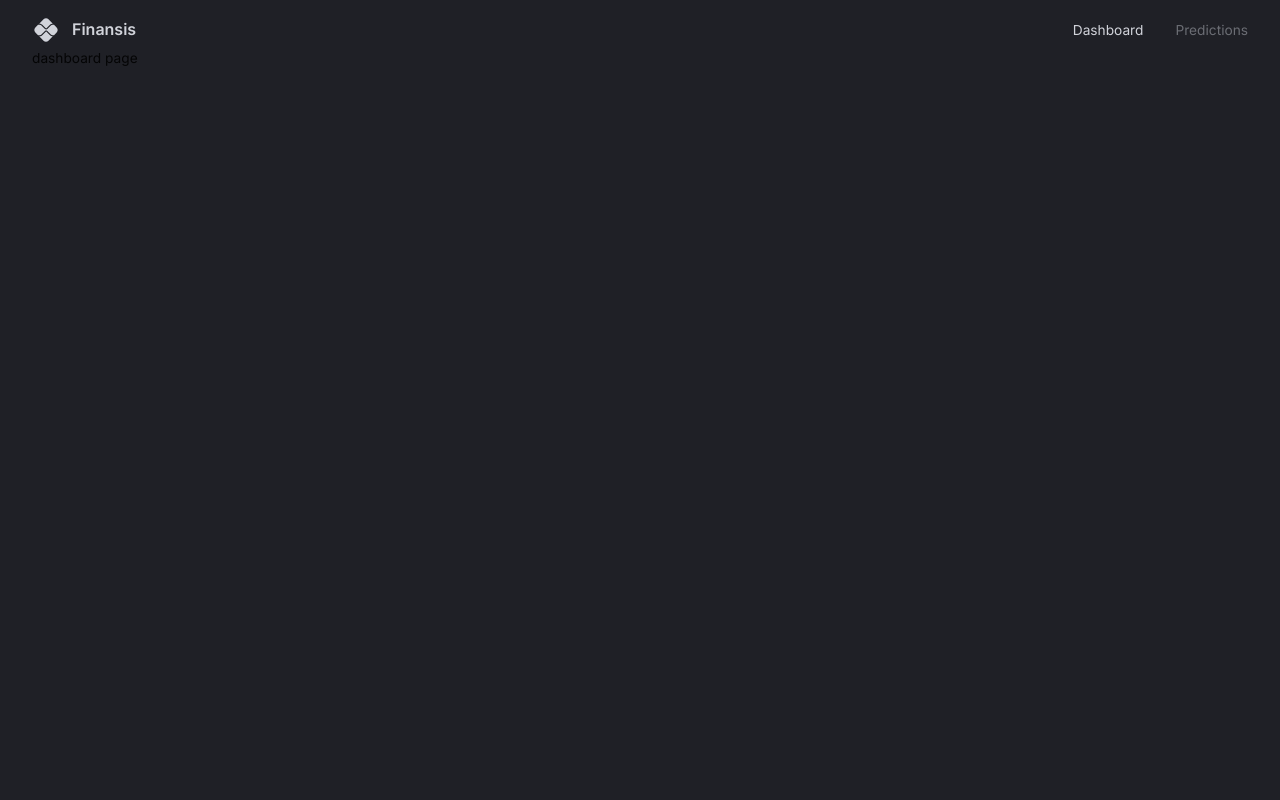
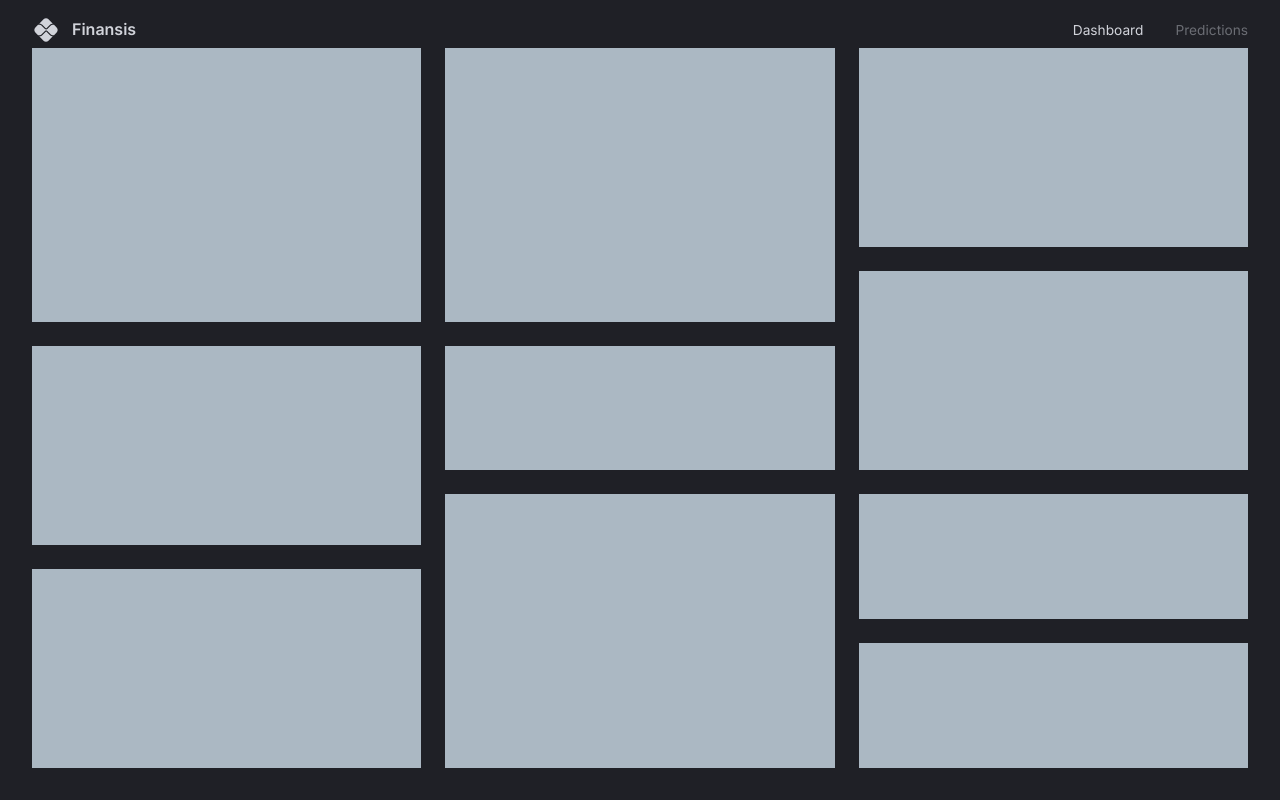
Before and after one commit to dylst/finance-dashboard, a React (Vite) app in the folder client/: page / in a window 1280 px wide. Built offline with nearby package versions, Linux system fonts and the light colour scheme.

Commit message:
Create Dashboard layout

```diff
--- a/client/src/App.tsx
+++ b/client/src/App.tsx
@@ -5,6 +5,7 @@ import { useMemo } from 'react';
 import { BrowserRouter, Route, Routes } from 'react-router-dom';
 import { themeSettings } from './theme';
 import Navbar from '@/scenes/navbar';
+import Dashboard from '@/scenes/dashboard';
 
 function App() {
   const theme = useMemo(() => createTheme(themeSettings), []);
@@ -16,7 +17,7 @@ function App() {
           <Box width='100%' height='100%' padding='1rem 2rem 4rem 2rem'>
             <Navbar />
             <Routes>
-              <Route path='/' element={<div>dashboard page</div>} />
+              <Route path='/' element={<Dashboard />} />
               <Route
                 path='/predictions'
                 element={<div>predictions page</div>}
--- /dev/null
+++ b/client/src/scenes/dashboard/index.tsx
@@ -0,0 +1,89 @@
+import { Box, useMediaQuery } from '@mui/material';
+
+type Props = {};
+
+const gridTemplateLargeScreens = `
+    "a b c"
+    "a b c"
+    "a b c"
+    "a b f"
+    "d e f"
+    "d e f"
+    "d h i"
+    "g h i"
+    "g h j"
+    "g h j"
+`;
+
+const gridTemplateSmallScreens = `
+    "a"
+    "a"
+    "a"
+    "a"
+    "b"
+    "b"
+    "b"
+    "b"
+    "c"
+    "c"
+    "c"
+    "d"
+    "d"
+    "d"
+    "e"
+    "e"
+    "f"
+    "f"
+    "f"
+    "g"
+    "g"
+    "g"
+    "h"
+    "h"
+    "h"
+    "h"
+    "i"
+    "i"
+    "j"
+    "j"
+
+`;
+
+const Dashboard = (props: Props) => {
+  const isAboveMediumScreens = useMediaQuery('(min-width: 1200px)');
+
+  return (
+    <Box
+      width='100%'
+      height='100%'
+      display='grid'
+      gap='1.5rem'
+      sx={
+        isAboveMediumScreens
+          ? {
+              gridTemplateColumns: 'repeat(3, minmax(370px, 1fr))',
+              gridTemplateRows: 'repeat(10, minmax(60px, 1 fr))',
+              gridTemplateAreas: gridTemplateLargeScreens,
+            }
+          : {
+              gridAutoColumns: '1fr',
+              gridAutoRows: '80px',
+              gridTemplateAreas: gridTemplateSmallScreens,
+            }
+      }
+    >
+      <Box bgcolor='#abb8c3' gridArea='a'></Box>
+      <Box bgcolor='#abb8c3' gridArea='b'></Box>
+      <Box bgcolor='#abb8c3' gridArea='c'></Box>
+      <Box bgcolor='#abb8c3' gridArea='d'></Box>
+      <Box bgcolor='#abb8c3' gridArea='e'></Box>
+      <Box bgcolor='#abb8c3' gridArea='f'></Box>
+      <Box bgcolor='#abb8c3' gridArea='g'></Box>
+      <Box bgcolor='#abb8c3' gridArea='h'></Box>
+      <Box bgcolor='#abb8c3' gridArea='i'></Box>
+      <Box bgcolor='#abb8c3' gridArea='j'></Box>
+    </Box>
+  );
+};
+
+export default Dashboard;
```
